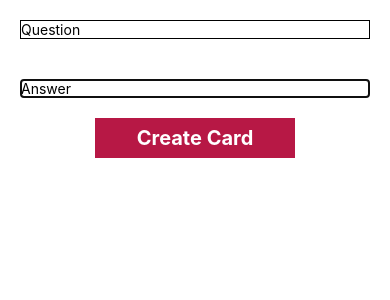
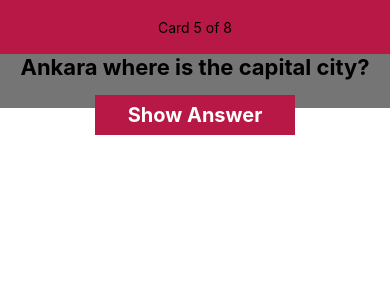
Before and after one commit to sahinaksoy/udacity-react-native-mobile-flashcards, a React Native app: screen /Quiz in a window 390 px wide. Shown: the top 300 px of the page. Built offline with nearby package versions, Linux system fonts and the light colour scheme.

Commit message:
feat: Add Quiz component

```diff
--- a/App.js
+++ b/App.js
@@ -6,6 +6,7 @@ import DeckList from "./components/DeckList";
 import DeckDetail from "./components/DeckDetail";
 import AddDeck from "./components/AddDeck";
 import AddCard from "./components/AddCard";
+import Quiz from "./components/Quiz";
 
 export default function App() {
   return (
@@ -14,7 +15,8 @@ export default function App() {
       {/* <DeckList /> */}
       {/* <DeckDetail /> */}
       {/* <AddDeck /> */}
-      <AddCard />
+      {/* <AddCard /> */}
+      <Quiz />
       <StatusBar style="auto" />
     </View>
   );
--- /dev/null
+++ b/components/Quiz.js
@@ -0,0 +1,99 @@
+import React, { Component } from "react";
+import { View, Text, StyleSheet } from "react-native";
+import TouchButton from "./TouchButton";
+import {
+  purple,
+  gray,
+  white,
+  red,
+  orange,
+  blue,
+  lightPurp,
+  pink,
+} from "../utils/colors";
+
+class Quiz extends Component {
+  state = {
+    showAnswer: false,
+  };
+
+  handleShowAnswer = () => {
+    this.setState({
+      showAnswer: true,
+    });
+  };
+  render() {
+    const { showAnswer } = this.state;
+    return (
+      <View style={{ flex: 1 }}>
+        <View style={styles.reminderText}>
+          <Text>
+            Card {5} of {8}
+          </Text>
+        </View>
+        <View style={styles.quizCard}>
+          <Text style={styles.questionText}>
+            Ankara where is the capital city?
+          </Text>
+          <View style={{ marginTop: 10 }} />
+          {!showAnswer && (
+            <TouchButton onPress={this.handleShowAnswer}>
+              <Text>Show Answer</Text>
+            </TouchButton>
+          )}
+          {showAnswer && (
+            <React.Fragment>
+              <TouchButton>
+                <Text>Show Answer</Text>
+              </TouchButton>
+              <View style={{ marginTop: 10 }} />
+              <Text style={styles.answerText}>Turkey</Text>
+              <View style={{ marginTop: 10 }} />
+
+              <View>
+                <TouchButton>
+                  <Text>Correct</Text>
+                </TouchButton>
+                <TouchButton>
+                  <Text>Incorrect</Text>
+                </TouchButton>
+              </View>
+            </React.Fragment>
+          )}
+        </View>
+      </View>
+    );
+  }
+}
+
+const styles = StyleSheet.create({
+  reminderText: {
+    flex: 1,
+    justifyContent: "center",
+    alignItems: "center",
+    fontSize: 16,
+    fontWeight: "bold",
+    backgroundColor: red,
+  },
+  quizCard: {
+    flex: 1,
+    justifyContent: "space-around",
+    alignItems: "center",
+    backgroundColor: gray,
+  },
+  questionText: {
+    fontSize: 22,
+    marginBottom: 5,
+    fontWeight: "bold",
+    textAlign: "center",
+  },
+  answerText: {
+    fontSize: 26,
+    marginBottom: 5,
+    fontWeight: "bold",
+    textAlign: "center",
+    color: white,
+  },
+});
+
+export default Quiz;
```
